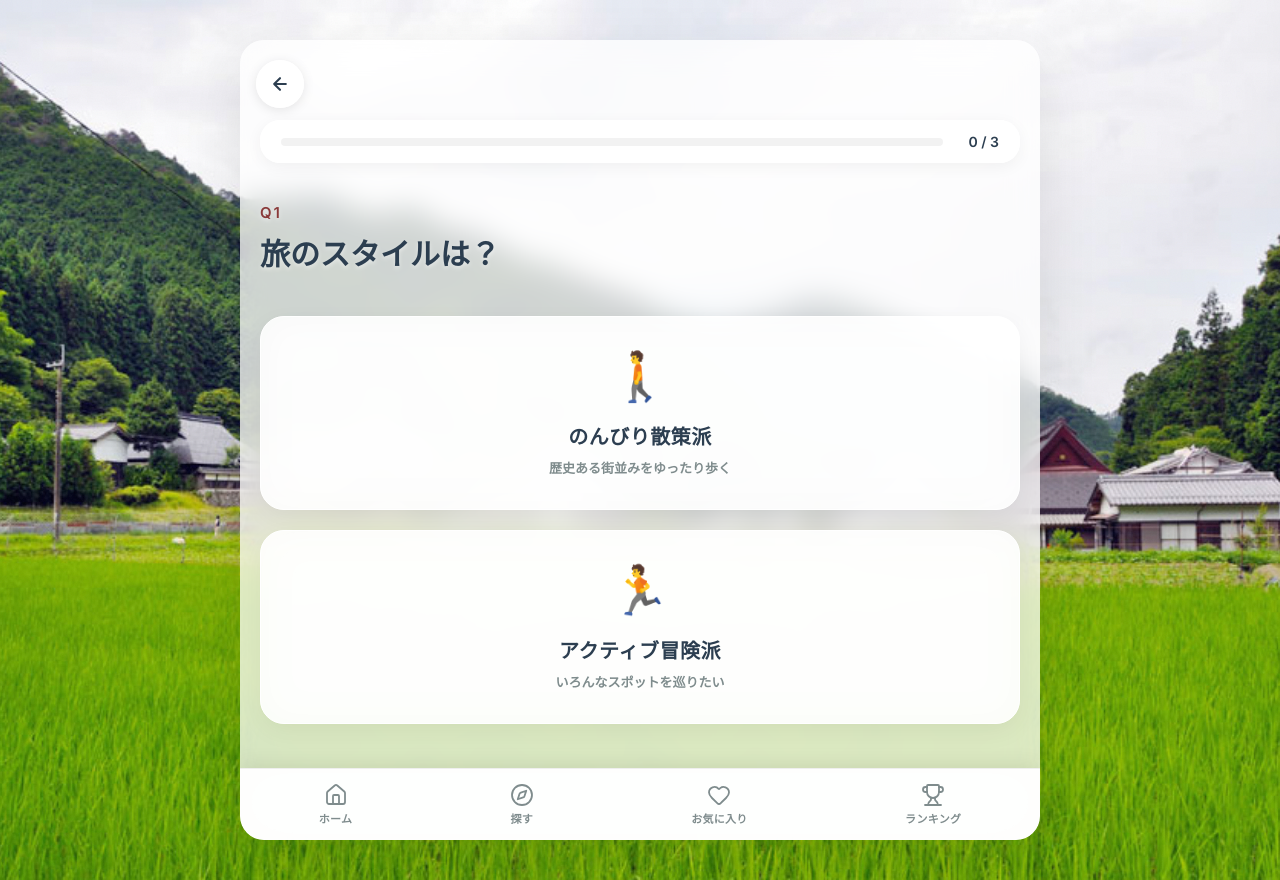
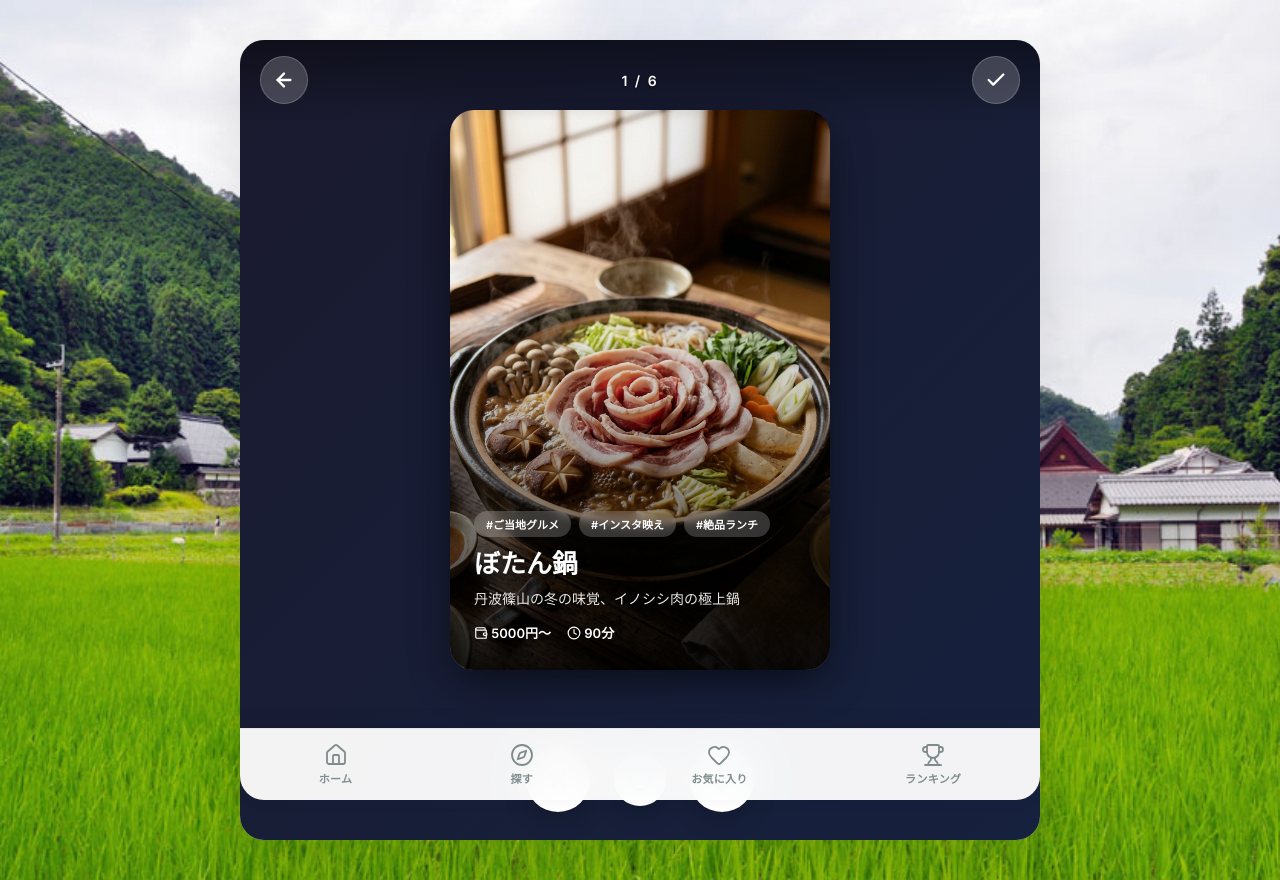
Before and after one commit to yuukiRRx/Sasaya-Match, a Vue app: page /recommendations in a window 1280 px wide. Before the commit this address led to /diagnosis. Built offline with nearby package versions, Linux system fonts and the light colour scheme.

Commit message:
スワイプUIの反映とボトムナビ常時固定の修正

```diff
--- a/src/components/BottomNav.vue
+++ b/src/components/BottomNav.vue
@@ -1,4 +1,5 @@
 <template>
+  <Teleport to="body">
     <!-- ログイン前・ホーム画面・詳細画面ではナビを非表示 -->
     <nav v-if="showNav" class="bottom-nav">
       <router-link
@@ -12,6 +13,7 @@
         <span class="nav-label">{{ item.label }}</span>
       </router-link>
     </nav>
+  </Teleport>
 </template>
 
 <script setup lang="ts">
--- a/src/views/RecommendationView.vue
+++ b/src/views/RecommendationView.vue
@@ -3,86 +3,86 @@
     <!-- 上部ナビゲーション -->
     <div class="swipe-nav">
       <button @click="goBack" class="nav-btn">
-        <svg xmlns="http://www.w3.org/2000/svg" width="22" height="22" viewBox="0 0 24 24" fill="none" stroke="currentColor" stroke-width="2" stroke-linecap="round" stroke-linejoin="round"><path d="M19 12H5M12 19l-7-7 7-7"/></svg>
+        <ArrowLeft :size="22" :stroke-width="2.5" />
       </button>
-      <span class="nav-counter">{{ currentIndex + 1 }} / {{ filteredSpots.length }}</span>
+      <span class="nav-counter" v-if="filteredSpots.length > 0">
+        {{ currentIndex + 1 }} / {{ filteredSpots.length }}
+      </span>
       <router-link to="/summary" class="nav-btn">
-        <svg xmlns="http://www.w3.org/2000/svg" width="22" height="22" viewBox="0 0 24 24" fill="none" stroke="currentColor" stroke-width="2" stroke-linecap="round" stroke-linejoin="round"><path d="M9 18l6-6-6-6"/></svg>
+        <Check :size="22" :stroke-width="2.5" />
       </router-link>
     </div>
 
-    <!-- 縦スナップスクロールのカード群 -->
-    <div class="snap-scroll" ref="scrollContainer" @scroll="onScroll">
+    <!-- デッキ（カード群） -->
+    <div class="deck">
       <div
-        v-for="(spot, index) in filteredSpots"
+        v-for="(spot, index) in remainingSpots"
         :key="spot.id"
-        class="snap-card"
+        class="tinder-card"
+        :style="getCardStyle(index)"
+        @mousedown="index === 0 ? startDrag($event) : null"
+        @touchstart="index === 0 ? startDrag($event) : null"
       >
-        <!-- 背景画像 -->
-        <img :src="spot.imageUrl" :alt="spot.name" class="snap-bg">
-        <div class="snap-gradient"></div>
+        <img :src="spot.imageUrl" class="card-bg">
+        <div class="card-gradient"></div>
 
-        <!-- コンテンツ（画面下部に表示） -->
-        <div class="snap-content">
-          <div class="snap-tags">
-            <span v-for="tag in spot.tags" :key="tag" class="snap-tag">{{ tag }}</span>
+        <!-- LIKE / NOPE スタンプ -->
+        <div v-if="index === 0" class="stamp stamp-like" :style="{ opacity: likeOpacity }">LIKE</div>
+        <div v-if="index === 0" class="stamp stamp-nope" :style="{ opacity: nopeOpacity }">NOPE</div>
+
+        <!-- コンテンツ -->
+        <div class="card-content">
+          <div class="card-tags">
+            <span v-for="tag in spot.tags.slice(0, 3)" :key="tag" class="card-tag">{{ tag }}</span>
           </div>
-          <h2 class="snap-name">{{ spot.name }}</h2>
-          <p class="snap-feature">{{ spot.feature }}</p>
-
-          <div class="snap-meta">
-            <span class="meta-item">💰 {{ spot.budget }}</span>
-            <span class="meta-item">⏱️ {{ spot.duration }}</span>
+          <h2 class="card-name">{{ spot.name }}</h2>
+          <p class="card-feature">{{ spot.feature }}</p>
+          <div class="card-meta">
+            <span><Wallet :size="14" :stroke-width="2" class="inline-icon"/> {{ spot.budget }}</span>
+            <span><Clock :size="14" :stroke-width="2" class="inline-icon"/> {{ spot.duration }}</span>
           </div>
         </div>
+      </div>
 
-        <!-- サイドアクションバー（TikTok風） -->
-        <div class="action-bar">
-          <button @click.stop="toggleFavorite(spot.id)" class="action-btn">
-            <svg v-if="isFav(spot.id)" xmlns="http://www.w3.org/2000/svg" width="28" height="28" viewBox="0 0 24 24" fill="#FF4757" stroke="#FF4757" stroke-width="2"><path d="M20.84 4.61a5.5 5.5 0 0 0-7.78 0L12 5.67l-1.06-1.06a5.5 5.5 0 0 0-7.78 7.78l1.06 1.06L12 21.23l7.78-7.78 1.06-1.06a5.5 5.5 0 0 0 0-7.78z"></path></svg>
-            <svg v-else xmlns="http://www.w3.org/2000/svg" width="28" height="28" viewBox="0 0 24 24" fill="none" stroke="white" stroke-width="2"><path d="M20.84 4.61a5.5 5.5 0 0 0-7.78 0L12 5.67l-1.06-1.06a5.5 5.5 0 0 0-7.78 7.78l1.06 1.06L12 21.23l7.78-7.78 1.06-1.06a5.5 5.5 0 0 0 0-7.78z"></path></svg>
-            <span class="action-label">保存</span>
-          </button>
-          <button @click.stop="openMap(spot)" class="action-btn">
-            <svg xmlns="http://www.w3.org/2000/svg" width="28" height="28" viewBox="0 0 24 24" fill="none" stroke="white" stroke-width="2"><path d="M21 10c0 7-9 13-9 13s-9-6-9-13a9 9 0 0 1 18 0z"></path><circle cx="12" cy="10" r="3"></circle></svg>
-            <span class="action-label">地図</span>
-          </button>
-          <router-link :to="'/detail/' + spot.id" class="action-btn" @click.stop>
-            <svg xmlns="http://www.w3.org/2000/svg" width="28" height="28" viewBox="0 0 24 24" fill="none" stroke="white" stroke-width="2"><circle cx="12" cy="12" r="10"></circle><line x1="12" y1="16" x2="12" y2="12"></line><line x1="12" y1="8" x2="12.01" y2="8"></line></svg>
-            <span class="action-label">詳細</span>
-          </router-link>
-        </div>
+      <!-- 空の状態 -->
+      <div v-if="remainingSpots.length === 0" class="empty-deck">
+        <div class="empty-icon"><Sparkles :size="48" stroke-width="1.5" /></div>
+        <h3>すべてのスポットを見ました！</h3>
+        <p>お気に入りから旅行計画を作りましょう</p>
+        <button @click="goToSummary" class="btn-primary mt-4">結果を見る</button>
+      </div>
+    </div>
 
-        <!-- スワイプガイド（最初のカードだけ表示） -->
-        <div v-if="index === 0 && showGuide" class="swipe-guide" @click="showGuide = false">
-          <div class="guide-arrow">
-            <svg xmlns="http://www.w3.org/2000/svg" width="32" height="32" viewBox="0 0 24 24" fill="none" stroke="white" stroke-width="2"><path d="M12 19V5M5 12l7-7 7 7"/></svg>
-          </div>
-          <span class="guide-text">上にスワイプして次のスポットへ</span>
-        </div>
-      </div>
+    <!-- アクションボタン -->
+    <div class="action-buttons" v-if="remainingSpots.length > 0">
+      <button class="action-btn btn-nope" @click="swipe('left')">
+        <X :size="28" :stroke-width="3" />
+      </button>
+      <button class="action-btn btn-detail" @click="goToDetail(remainingSpots[0].id)">
+        <Info :size="24" :stroke-width="2.5" />
+      </button>
+      <button class="action-btn btn-like" @click="swipe('right')">
+        <Heart :size="28" :stroke-width="3" fill="currentColor" />
+      </button>
     </div>
   </div>
 </template>
 
 <script setup lang="ts">
-import { ref, computed, onMounted } from 'vue'
+import { ref, computed, watch, onMounted, onUnmounted } from 'vue'
 import { useRouter, useRoute } from 'vue-router'
 import { store } from '../store'
 import { spots } from '../data/spots'
 import type { SpotData } from '../data/spots'
 import { playPopSound } from '../utils/sound.ts'
+import { ArrowLeft, Check, Heart, X, Info, Wallet, Clock, Sparkles } from 'lucide-vue-next'
 
 const router = useRouter()
 const route = useRoute()
-const scrollContainer = ref<HTMLElement | null>(null)
-const currentIndex = ref(0)
-const showGuide = ref(true)
 
-// モード判定: ?mode=explore ならランダム全件、それ以外は診断結果
+// モード判定
 const isExploreMode = computed(() => route.query.mode === 'explore')
 
-// ランダムシャッフル関数
 const shuffle = <T>(arr: T[]): T[] => {
   const a = [...arr]
   for (let i = a.length - 1; i > 0; i--) {
@@ -92,57 +92,130 @@ const shuffle = <T>(arr: T[]): T[] => {
   return a
 }
 
-// 診断モードではカテゴリでフィルタ、探索モードではランダムで全件表示
 const filteredSpots = computed(() => {
   if (isExploreMode.value) {
     return shuffle(spots)
   }
   if (!store.selectedCategory) {
-    router.replace('/diagnosis')
-    return []
+    return spots.slice(0, 6) // カテゴリ未選択時はデフォルト表示
   }
   return spots.filter(spot => spot.category === store.selectedCategory)
 })
 
-const isFav = (id: string) => store.favorites.includes(id)
+const remainingSpots = ref<SpotData[]>([])
+const currentIndex = ref(0)
 
-const toggleFavorite = (id: string) => {
-  playPopSound()
-  if (isFav(id)) {
-    store.favorites = store.favorites.filter(fid => fid !== id)
+watch(filteredSpots, (newSpots) => {
+  if (remainingSpots.value.length === 0 && newSpots.length > 0) {
+    remainingSpots.value = [...newSpots]
+    currentIndex.value = 0
+  }
+}, { immediate: true })
+
+// --- スワイプ（ドラッグ）処理 ---
+const isDragging = ref(false)
+const startX = ref(0)
+const startY = ref(0)
+const deltaX = ref(0)
+const deltaY = ref(0)
+const swipeThreshold = 80
+
+const startDrag = (e: MouseEvent | TouchEvent) => {
+  if (remainingSpots.value.length === 0) return
+  isDragging.value = true
+  const clientX = 'touches' in e ? e.touches[0].clientX : e.clientX
+  const clientY = 'touches' in e ? e.touches[0].clientY : e.clientY
+  startX.value = clientX
+  startY.value = clientY
+}
+
+const onDrag = (e: MouseEvent | TouchEvent) => {
+  if (!isDragging.value) return
+  if (e.cancelable) e.preventDefault()
+  const clientX = 'touches' in e ? e.touches[0].clientX : e.clientX
+  const clientY = 'touches' in e ? e.touches[0].clientY : e.clientY
+  deltaX.value = clientX - startX.value
+  deltaY.value = (clientY - startY.value) * 0.3 // 縦方向は控えめに
+}
+
+const stopDrag = () => {
+  if (!isDragging.value) return
+  isDragging.value = false
+
+  if (deltaX.value > swipeThreshold) {
+    swipe('right')
+  } else if (deltaX.value < -swipeThreshold) {
+    swipe('left')
   } else {
-    store.favorites.push(id)
+    deltaX.value = 0
+    deltaY.value = 0
   }
 }
 
-const openMap = (spot: SpotData) => {
-  window.open(
-    `https://www.google.com/maps/search/?api=1&query=${encodeURIComponent(spot.mapQuery || spot.name)}`,
-    '_blank'
-  )
+const swipe = (direction: 'left' | 'right') => {
+  if (remainingSpots.value.length === 0) return
+  playPopSound()
+
+  const currentSpot = remainingSpots.value[0]
+  if (direction === 'right') {
+    if (!store.favorites.includes(currentSpot.id)) {
+      store.favorites.push(currentSpot.id)
+    }
+  }
+
+  deltaX.value = direction === 'right' ? window.innerWidth * 1.5 : -window.innerWidth * 1.5
+  deltaY.value = 50
+
+  setTimeout(() => {
+    remainingSpots.value.shift()
+    deltaX.value = 0
+    deltaY.value = 0
+    currentIndex.value++
+  }, 300)
 }
 
-const goBack = () => {
-  router.back()
+const getCardStyle = (index: number) => {
+  if (index === 0) {
+    const rotate = deltaX.value * 0.04
+    return {
+      transform: `translate(${deltaX.value}px, ${deltaY.value}px) rotate(${rotate}deg)`,
+      transition: isDragging.value ? 'none' : 'transform 0.3s ease',
+      zIndex: 10
+    }
+  } else if (index === 1) {
+    const progress = Math.min(1, Math.abs(deltaX.value) / 150)
+    const scale = 0.93 + progress * 0.07
+    const y = 12 - progress * 12
+    return {
+      transform: `scale(${scale}) translateY(${y}px)`,
+      transition: isDragging.value ? 'none' : 'transform 0.3s ease',
+      zIndex: 9
+    }
+  } else {
+    return { display: 'none' }
+  }
 }
 
-// スクロール位置から現在のカードインデックスを計算
-const onScroll = () => {
-  if (!scrollContainer.value) return
-  const container = scrollContainer.value
-  const cardHeight = container.clientHeight
-  const scrollTop = container.scrollTop
-  currentIndex.value = Math.round(scrollTop / cardHeight)
-  // 少しでもスクロールしたらガイドを消す
-  if (scrollTop > 30) showGuide.value = false
-}
+const likeOpacity = computed(() => Math.max(0, Math.min(1, deltaX.value / 80)))
+const nopeOpacity = computed(() => Math.max(0, Math.min(1, -deltaX.value / 80)))
 
-// 最初のカードが表示された3秒後にガイドを自動で消す
 onMounted(() => {
-  setTimeout(() => {
-    showGuide.value = false
-  }, 3000)
+  window.addEventListener('mousemove', onDrag, { passive: false })
+  window.addEventListener('mouseup', stopDrag)
+  window.addEventListener('touchmove', onDrag, { passive: false })
+  window.addEventListener('touchend', stopDrag)
 })
+
+onUnmounted(() => {
+  window.removeEventListener('mousemove', onDrag)
+  window.removeEventListener('mouseup', stopDrag)
+  window.removeEventListener('touchmove', onDrag)
+  window.removeEventListener('touchend', stopDrag)
+})
+
+const goBack = () => router.back()
+const goToSummary = () => router.push('/summary')
+const goToDetail = (id: string) => router.push('/detail/' + id)
 </script>
 
 <style scoped>
@@ -150,16 +223,17 @@ onMounted(() => {
   position: relative;
   width: 100%;
   height: 100vh;
-  background: #000;
+  height: 100dvh; /* モバイルブラウザ対応 */
+  background: linear-gradient(135deg, #1a1a2e, #16213e);
   overflow: hidden;
+  display: flex;
+  flex-direction: column;
 }
 
 /* 上部ナビゲーション */
 .swipe-nav {
   position: absolute;
-  top: 0;
-  left: 0;
-  right: 0;
+  top: 0; left: 0; right: 0;
   z-index: 20;
   display: flex;
   align-items: center;
@@ -172,228 +246,224 @@ onMounted(() => {
   display: flex;
   align-items: center;
   justify-content: center;
-  width: 40px;
-  height: 40px;
+  width: 48px; height: 48px;
   border-radius: 50%;
-  background: rgba(255,255,255,0.15);
+  background: rgba(255,255,255,0.2);
   backdrop-filter: blur(10px);
-  border: none;
+  border: 1px solid rgba(255,255,255,0.2);
   color: white;
   cursor: pointer;
-  transition: all 0.2s;
   text-decoration: none;
-}
-
-.nav-btn:hover {
-  background: rgba(255,255,255,0.3);
+  -webkit-tap-highlight-color: transparent;
 }
 
 .nav-counter {
   color: white;
   font-size: 14px;
-  font-weight: 700;
+  font-weight: 800;
+  text-shadow: 0 2px 4px rgba(0,0,0,0.5);
   letter-spacing: 2px;
-  background: rgba(0,0,0,0.3);
-  padding: 6px 16px;
-  border-radius: 20px;
-  backdrop-filter: blur(10px);
 }
 
-/* スナップスクロール本体 */
-.snap-scroll {
-  width: 100%;
-  height: 100vh;
-  overflow-y: scroll;
-  scroll-snap-type: y mandatory;
-  -webkit-overflow-scrolling: touch;
+/* デッキ領域 */
+.deck {
+  flex: 1;
+  position: relative;
+  display: flex;
+  align-items: center;
+  justify-content: center;
+  padding-bottom: 100px;
 }
 
-/* カード */
-.snap-card {
-  position: relative;
-  width: 100%;
-  height: 100vh;
-  scroll-snap-align: start;
-  scroll-snap-stop: always;
+/* スワイプカード */
+.tinder-card {
+  position: absolute;
+  width: calc(100% - 32px);
+  max-width: 380px;
+  height: 70vh;
+  height: 70dvh;
+  max-height: 580px;
+  border-radius: 24px;
+  box-shadow: 0 12px 40px rgba(0,0,0,0.35);
   overflow: hidden;
+  cursor: grab;
+  touch-action: none;
+  will-change: transform;
+  -webkit-tap-highlight-color: transparent;
 }
 
-.snap-bg {
-  position: absolute;
-  top: 0;
-  left: 0;
+.tinder-card:active {
+  cursor: grabbing;
+}
+
+.card-bg {
   width: 100%;
   height: 100%;
   object-fit: cover;
-  /* ゆっくりズームするアニメーション */
-  animation: slowZoom 20s ease-in-out infinite alternate;
+  pointer-events: none;
 }
 
-@keyframes slowZoom {
-  from { transform: scale(1); }
-  to { transform: scale(1.15); }
+.card-gradient {
+  position: absolute;
+  bottom: 0; left: 0; right: 0;
+  height: 65%;
+  background: linear-gradient(to top, rgba(0,0,0,0.9) 0%, rgba(0,0,0,0.4) 50%, transparent 100%);
+  pointer-events: none;
 }
 
-.snap-gradient {
+/* スタンプ */
+.stamp {
   position: absolute;
-  top: 0;
-  left: 0;
-  width: 100%;
-  height: 100%;
-  background: linear-gradient(
-    to bottom,
-    rgba(0,0,0,0.1) 0%,
-    rgba(0,0,0,0) 40%,
-    rgba(0,0,0,0.4) 70%,
-    rgba(0,0,0,0.85) 100%
-  );
+  top: 50px;
+  padding: 8px 20px;
+  border-radius: 12px;
+  border: 4px solid;
+  font-size: 36px;
+  font-weight: 900;
+  letter-spacing: 4px;
+  z-index: 10;
+  pointer-events: none;
 }
 
-/* 下部のコンテンツ表示 */
-.snap-content {
-  position: absolute;
-  bottom: 0;
-  left: 0;
-  right: 80px; /* サイドバーのスペースを確保 */
-  padding: 32px 20px;
-  z-index: 10;
-  color: white;
+.stamp-like {
+  right: 30px;
+  color: #2ECC71;
+  border-color: #2ECC71;
+  transform: rotate(12deg);
 }
 
-.snap-tags {
+.stamp-nope {
+  left: 30px;
+  color: #E74C3C;
+  border-color: #E74C3C;
+  transform: rotate(-12deg);
+}
+
+/* カードコンテンツ */
+.card-content {
+  position: absolute;
+  bottom: 0; left: 0; right: 0;
+  padding: 28px 24px;
+  color: white;
+  pointer-events: none;
+}
+
+.card-tags {
   display: flex;
   flex-wrap: wrap;
   gap: 8px;
   margin-bottom: 12px;
 }
 
-.snap-tag {
-  font-size: 12px;
-  font-weight: 700;
-  color: rgba(255,255,255,0.9);
-  background: rgba(255,255,255,0.15);
-  backdrop-filter: blur(5px);
-  padding: 4px 12px;
-  border-radius: 20px;
+.card-tag {
+  font-size: 11px;
+  font-weight: 800;
+  padding: 5px 12px;
+  border-radius: 16px;
+  background: rgba(255,255,255,0.2);
+  backdrop-filter: blur(4px);
 }
 
-.snap-name {
+.card-name {
   font-family: var(--font-serif);
-  font-size: 28px;
+  font-size: 26px;
   font-weight: 900;
   margin-bottom: 8px;
-  text-shadow: 0 2px 15px rgba(0,0,0,0.5);
-  line-height: 1.3;
+  line-height: 1.2;
+  text-shadow: 0 2px 10px rgba(0,0,0,0.5);
 }
 
-.snap-feature {
+.card-feature {
   font-size: 14px;
-  opacity: 0.85;
-  line-height: 1.6;
-  margin-bottom: 16px;
+  opacity: 0.9;
+  margin-bottom: 14px;
+  line-height: 1.5;
 }
 
-.snap-meta {
+.card-meta {
   display: flex;
   gap: 16px;
+  font-size: 13px;
+  font-weight: 700;
 }
 
-.meta-item {
-  font-size: 13px;
-  background: rgba(255,255,255,0.12);
-  backdrop-filter: blur(5px);
-  padding: 6px 14px;
-  border-radius: 8px;
-  font-weight: 600;
+.inline-icon {
+  vertical-align: middle;
+  margin-top: -2px;
 }
 
-/* サイドアクションバー */
-.action-bar {
+/* アクションボタン */
+.action-buttons {
   position: absolute;
-  right: 12px;
-  bottom: 100px;
-  z-index: 10;
+  bottom: 28px;
+  left: 0; right: 0;
   display: flex;
-  flex-direction: column;
+  justify-content: center;
   align-items: center;
-  gap: 20px;
+  gap: 24px;
+  z-index: 20;
 }
 
 .action-btn {
+  border-radius: 50%;
+  border: none;
+  background: white;
+  box-shadow: 0 8px 24px rgba(0,0,0,0.2);
   display: flex;
-  flex-direction: column;
   align-items: center;
-  gap: 4px;
-  background: none;
-  border: none;
+  justify-content: center;
   cursor: pointer;
-  transition: all 0.2s;
-  text-decoration: none;
-  color: white;
-}
-
-.action-btn:hover {
-  transform: scale(1.15);
+  transition: transform 0.2s, box-shadow 0.2s;
+  -webkit-tap-highlight-color: transparent;
 }
 
 .action-btn:active {
   transform: scale(0.9);
 }
 
-.action-label {
-  font-size: 11px;
-  font-weight: 700;
-  color: rgba(255,255,255,0.9);
-  text-shadow: 0 1px 3px rgba(0,0,0,0.5);
+.btn-nope {
+  width: 64px; height: 64px;
+  color: #E74C3C;
+}
+.btn-like {
+  width: 64px; height: 64px;
+  color: #2ECC71;
+}
+.btn-detail {
+  width: 52px; height: 52px;
+  color: #3498DB;
 }
 
-/* スワイプガイド */
-.swipe-guide {
-  position: absolute;
-  bottom: 0;
-  left: 0;
-  right: 0;
-  top: 0;
-  z-index: 30;
-  display: flex;
-  flex-direction: column;
-  align-items: center;
-  justify-content: center;
-  background: rgba(0,0,0,0.4);
-  backdrop-filter: blur(3px);
-  animation: guideAppear 0.5s ease-out;
-  cursor: pointer;
+/* 空の状態 */
+.empty-deck {
+  text-align: center;
+  color: white;
+  padding: 40px;
 }
 
-@keyframes guideAppear {
-  from { opacity: 0; }
-  to { opacity: 1; }
+.empty-icon {
+  color: rgba(255,255,255,0.5);
+  margin-bottom: 16px;
 }
 
-.guide-arrow {
-  animation: bounceUp 1s ease-in-out infinite;
+.empty-deck h3 {
+  font-family: var(--font-serif);
+  font-size: 20px;
+  font-weight: 800;
+  margin-bottom: 8px;
 }
 
-@keyframes bounceUp {
-  0%, 100% { transform: translateY(0); }
-  50% { transform: translateY(-12px); }
+.empty-deck p {
+  font-size: 14px;
+  opacity: 0.7;
 }
 
-.guide-text {
-  color: white;
-  font-size: 15px;
-  font-weight: 700;
-  margin-top: 16px;
-  text-shadow: 0 2px 8px rgba(0,0,0,0.5);
-  letter-spacing: 1px;
+.mt-4 {
+  margin-top: 24px;
 }
 
-/* スクロールバーを非表示に */
-.snap-scroll::-webkit-scrollbar {
-  display: none;
-}
-.snap-scroll {
-  -ms-overflow-style: none;
-  scrollbar-width: none;
+.empty-deck .btn-primary {
+  width: auto;
+  padding: 14px 40px;
 }
 </style>
```
Also changed, not shown: 1 other file (tests, documents, lock files or other folders). Lines whose indentation alone changed are shown as unchanged.
